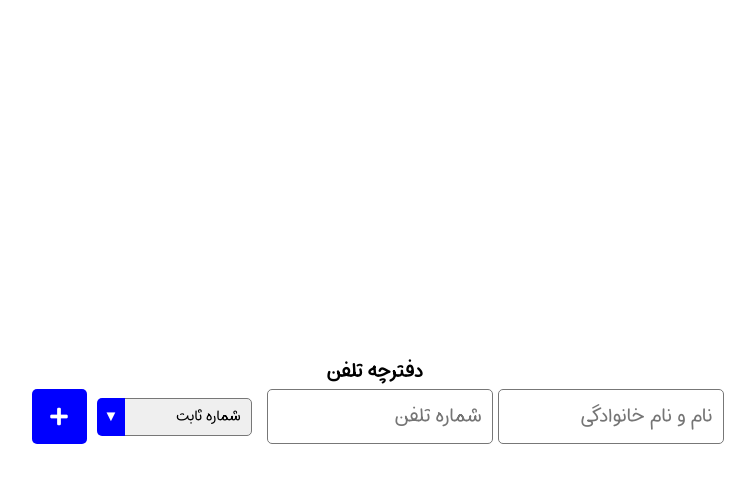
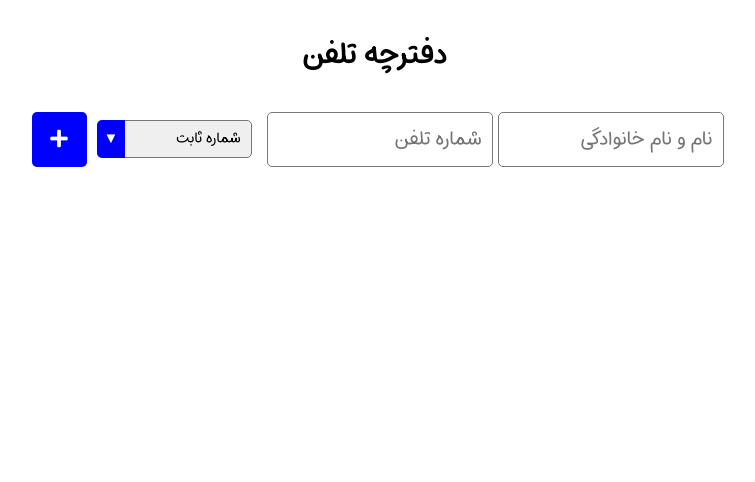
Before and after one commit to meysamminoo/Phonebook-whit-local-storage, a plain HTML site: page index.html in a window 1280 px wide. Shown: the whole page, without its empty margins (265-1020 px from the left). Drawn offline with Linux system fonts and the light colour scheme.

Commit message:
improve style

```diff
--- a/css/style.css
+++ b/css/style.css
@@ -32,7 +32,7 @@ body {
   min-height: 100vh;
   display: flex;
   flex-direction: column;
-  justify-content: center;
+  justify-content: flex-start;
   align-items: center;
 }
 ol,
@@ -63,6 +63,10 @@ input[type="number"] {
   -moz-appearance: textfield;
 }
 /* Normalize style => end */
+header h1 {
+  font-size: 3rem;
+  margin: 3rem 0;
+}
 form {
   display: flex;
   justify-content: center;
@@ -123,7 +127,7 @@ form {
 .list-phones {
   min-width: 40rem;
 }
-/* contacts */
+/* contacts box => start*/
 .contacts {
   display: flex;
   flex-direction: column;
@@ -133,10 +137,17 @@ form {
   border: 1px solid #777;
   margin: 1rem 0.5rem;
   font-size: 1.5rem;
+  border-radius: 3px;
 }
+/* contacts box => end*/
+/* contact => start*/
 .contact-list {
   display: flex;
   flex-direction: row;
   justify-content: space-around;
   margin: 0 0 0 3rem;
 }
+.contact-list span {
+  margin: 0 1rem;
+}
+/* contact => end*/
```
Also changed, not shown: javascript/index.js (+5 -6 lines).
